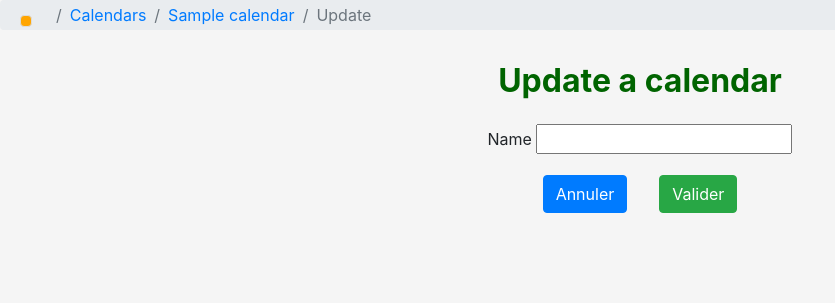
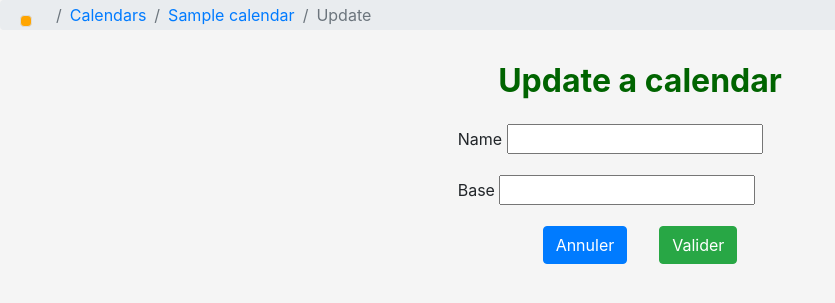
Before and after one commit to BrRoman/ordomatic-django, a Django app: template ordomatic/apps/calendars/templates/calendars/form.html in a window 1280 px wide. Shown: the part 69-372 px from the top of the page, without its empty margins (0-835 px from the left). Run offline with Django 3.2, Linux system fonts and the light colour scheme; the template is opened without the code that fills it: most values are stand-ins (such as "Sample title", 1, 10 or a date in 2020); form fields are guessed from the names that the template uses; style sheets or scripts are compiled from the project's sources; some libraries are stand-ins or nearby versions; some web fonts are replaced.

Commit message:
Calendars: field 'base' added.

```diff
--- a/ordomatic/apps/calendars/forms.py
+++ b/ordomatic/apps/calendars/forms.py
@@ -8,6 +8,12 @@ from .models import Calendar
 class CalendarForm(forms.ModelForm):
     """ Form for Calendar. """
     name = forms.CharField()
+    base = forms.ChoiceField(
+        choices=[
+            ('OF', 'Ordinary Form'),
+            ('EF', 'Extraordinary Form'),
+        ],
+    )
 
     class Meta:
         model = Calendar
--- a/ordomatic/apps/calendars/templates/calendars/form.html
+++ b/ordomatic/apps/calendars/templates/calendars/form.html
@@ -21,6 +21,7 @@
     {% endif %}
 
     <form class="d-flex flex-column align-items-center w-100 mb-3" method="post" novalidate>
+        <div class="col-4">
             {% csrf_token %}
 
             <!-- Name -->
@@ -49,6 +50,33 @@
                 {% endif %}
             </div>
 
+            <!-- Base -->
+            <div class="form-group">
+                {{ form.base.label_tag }}
+
+                {% if form.is_bound %}
+                    {% if form.base.errors %}
+                        {% render_field form.base class="form-control is-invalid" %}
+                        {% for error in form.base.errors %}
+                            <div class="invalid-feedback" style="display: block;">
+                                {{ error }}
+                            </div>
+                        {% endfor %}
+                    {% else %}
+                        {% render_field form.base class="form-control is-valid" %}
+                    {% endif %}
+                {% else %}
+                    {% render_field form.base class="form-control" %}
+                {% endif %}
+
+                {% if form.base.help_text %}
+                    <small class="form-text text-muted">
+                        {{ form.base.help_text }}
+                    </small>
+                {% endif %}
+            </div>
+        </div>
+
         <!-- Validation -->
         <div class="d-flex justify-content-center">
             {% if calendar %}
```
Also changed, not shown: ordomatic/apps/calendars/models.py (+7 -0 lines). Lines whose indentation alone changed are shown as unchanged.
